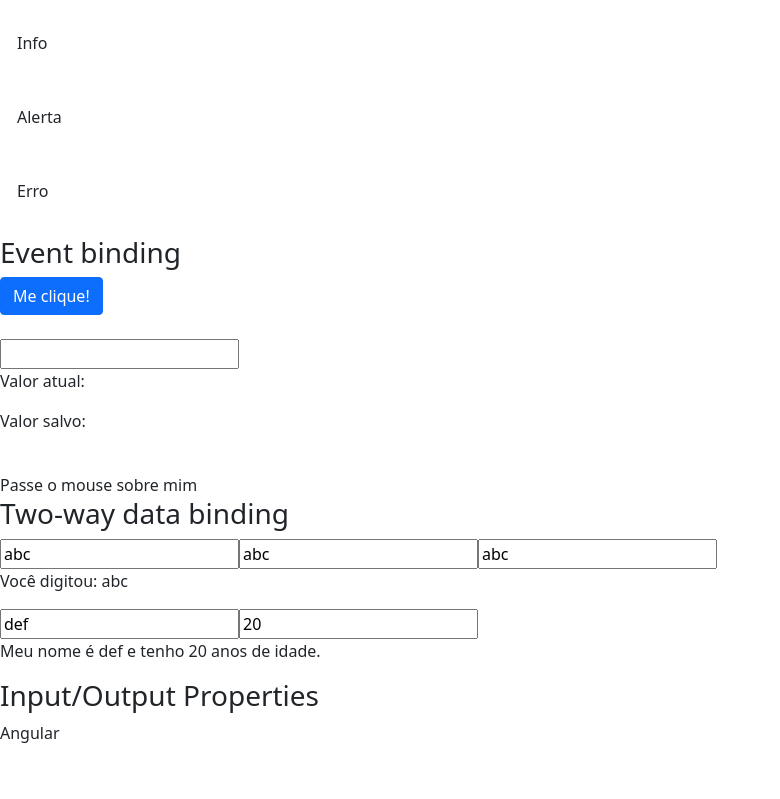
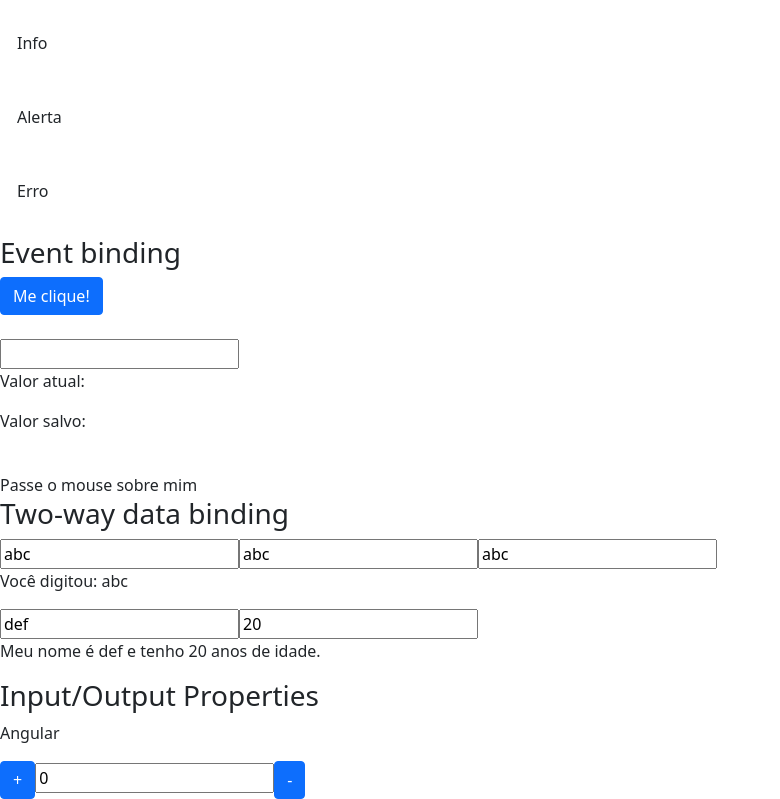
Before and after one commit to Luaoliver/curso-angular, an Angular app in the folder data-binding/: page / in a window 1280 px wide. Shown: the part 769-1568 px from the top of the page, without its empty margins (0-780 px from the left). Before the commit the page ends 1530 px from the top, so only its background shows below. Built offline with nearby package versions, Linux system fonts and the light colour scheme.

Commit message:
first steps

```diff
--- a/data-binding/src/app/data-binding/data-binding.component.html
+++ b/data-binding/src/app/data-binding/data-binding.component.html
@@ -112,5 +112,7 @@
   <article>
     <h3>Input/Output Properties</h3>
     <app-curso [nome]="nomeDoCurso"></app-curso>
+
+    <contador></contador>
   </article>
 </section>
--- a/data-binding/src/app/output-property/output-property.component.html
+++ b/data-binding/src/app/output-property/output-property.component.html
@@ -1 +1,5 @@
-<p>output-property works!</p>
+<div>
+  <button class="btn btn-primary">+</button>
+  <input type="text" [value]="valor" readonly />
+  <button class="btn btn-primary">-</button>
+</div>
--- a/data-binding/src/app/output-property/output-property.component.ts
+++ b/data-binding/src/app/output-property/output-property.component.ts
@@ -7,6 +7,8 @@
 })
 export class OutputPropertyComponent implements OnInit {
 
+  valor: number = 0;
+
   constructor() { }
 
   ngOnInit(): void {
```
